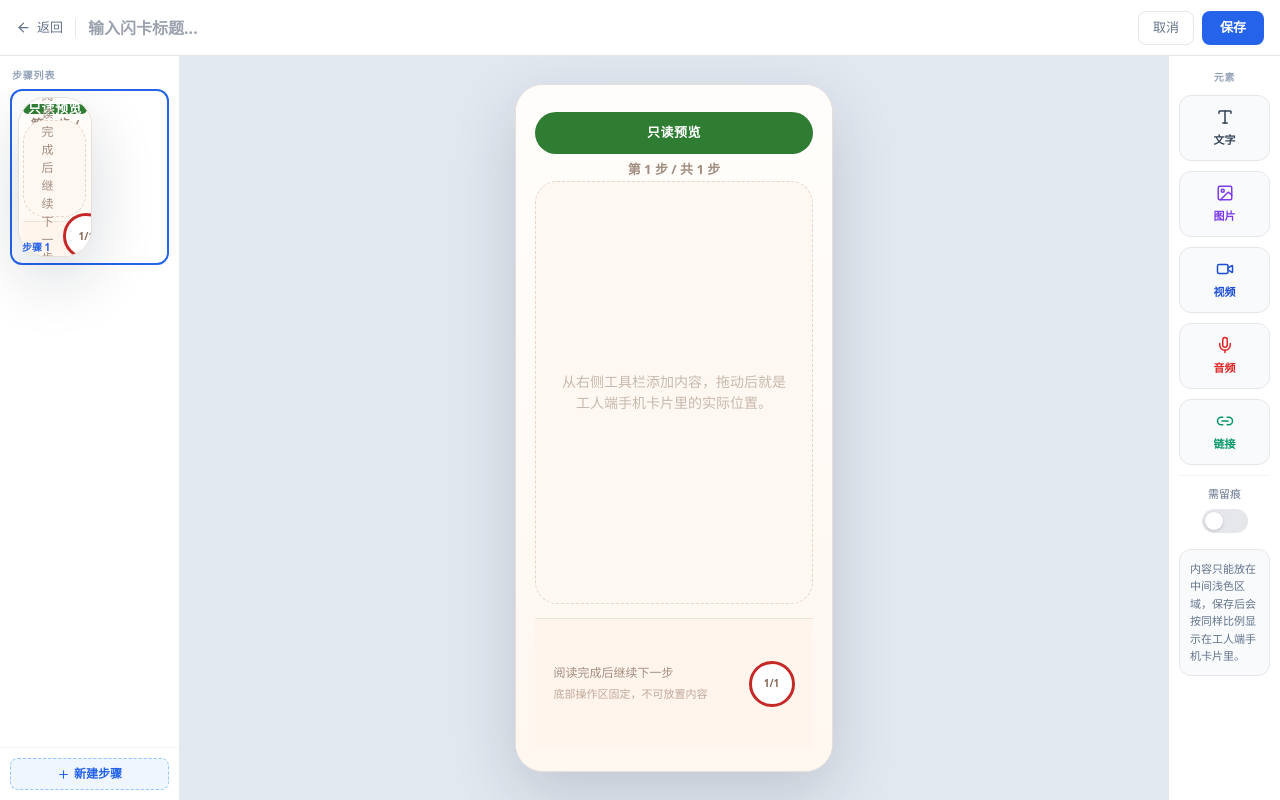
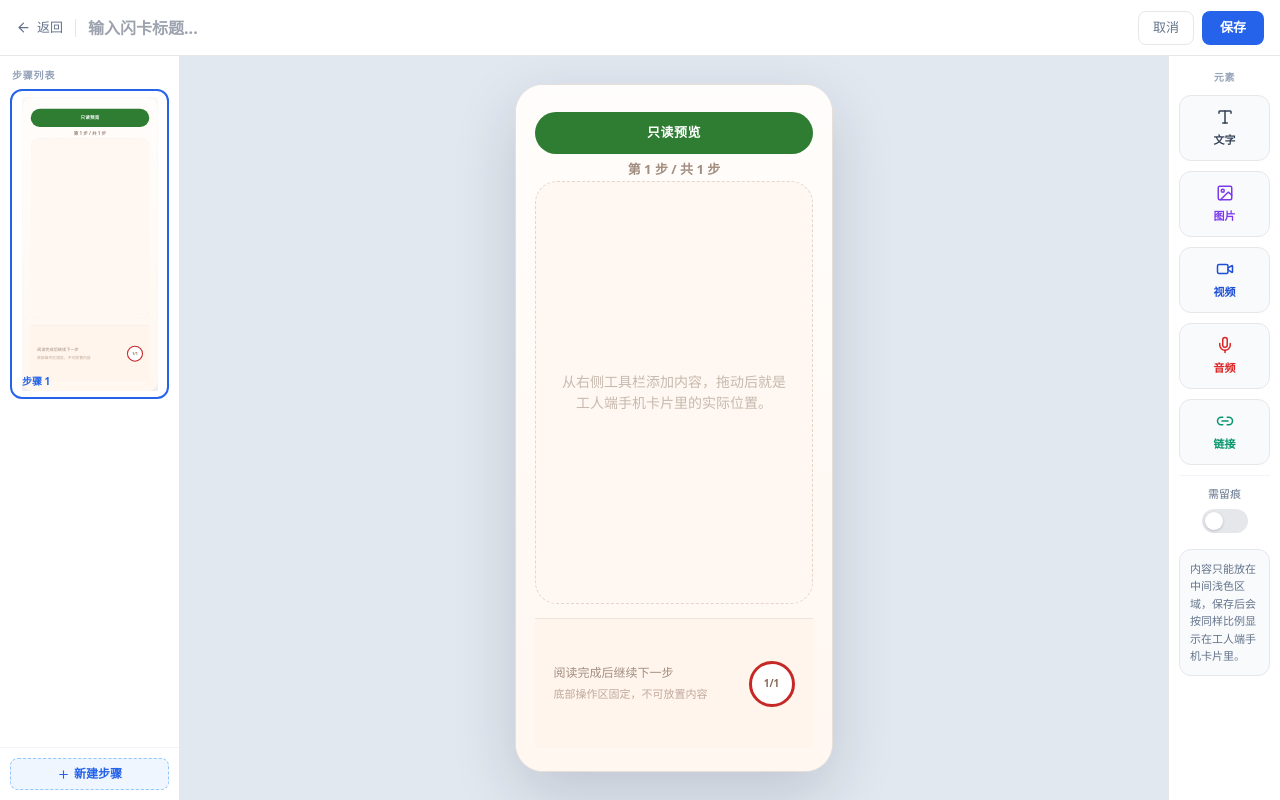
Before and after one commit to penggaizhi2-source/flashcard-admin, a Next.js app: page /flashcards/editor in a window 1280 px wide. Built offline with nearby package versions, Linux system fonts and the light colour scheme.

Commit message:
更新说明

```diff
--- a/app/(dashboard)/flashcards/editor/page.tsx
+++ b/app/(dashboard)/flashcards/editor/page.tsx
@@ -446,11 +446,17 @@ function StepThumbnail({
   onDragEnter: (index: number) => void;
   onDragEnd: () => void;
 }) {
+  const thumbnailWidth = 136;
+  const thumbnailScale = thumbnailWidth / layoutMeta.card.width;
+  const thumbnailHeight = layoutMeta.card.height * thumbnailScale;
+
   return (
     <div draggable onDragStart={() => onDragStart(index)} onDragEnter={() => onDragEnter(index)} onDragEnd={onDragEnd} onDragOver={(e) => e.preventDefault()} style={{ opacity: dragIndex === index ? 0.35 : 1, marginBottom: 10 }}>
       <div onClick={onClick} style={{ position: 'relative', borderRadius: 12, border: active ? '2px solid #2563EB' : dragOverIndex === index && dragIndex !== index ? '2px solid #93C5FD' : '2px solid #E5E7EB', background: '#fff', padding: 6, cursor: 'pointer' }}>
-        <div style={{ height: 160 }}>
-          <CardShell layoutMeta={layoutMeta} stepIndex={index} totalSteps={total} requiresMedia={step.requiresMedia} blocks={step.blocks} readOnly />
+        <div style={{ width: thumbnailWidth, height: thumbnailHeight, overflow: 'hidden', margin: '0 auto' }}>
+          <div style={{ width: layoutMeta.card.width, height: layoutMeta.card.height, transform: `scale(${thumbnailScale})`, transformOrigin: 'top left' }}>
+            <CardShell layoutMeta={layoutMeta} stepIndex={index} totalSteps={total} requiresMedia={step.requiresMedia} blocks={step.blocks} readOnly />
+          </div>
         </div>
         <div style={{ position: 'absolute', left: 10, bottom: 8, fontSize: 10, fontWeight: 700, color: active ? '#2563EB' : '#94A3B8' }}>步骤 {index + 1}</div>
         {total > 1 && <button type="button" onClick={(e) => { e.stopPropagation(); onDelete(); }} style={{ position: 'absolute', right: 8, top: 8, width: 18, height: 18, borderRadius: '50%', border: 'none', background: 'rgba(239,68,68,0.92)', color: '#fff', fontSize: 12, lineHeight: '18px', cursor: 'pointer', padding: 0 }}>×</button>}
```
